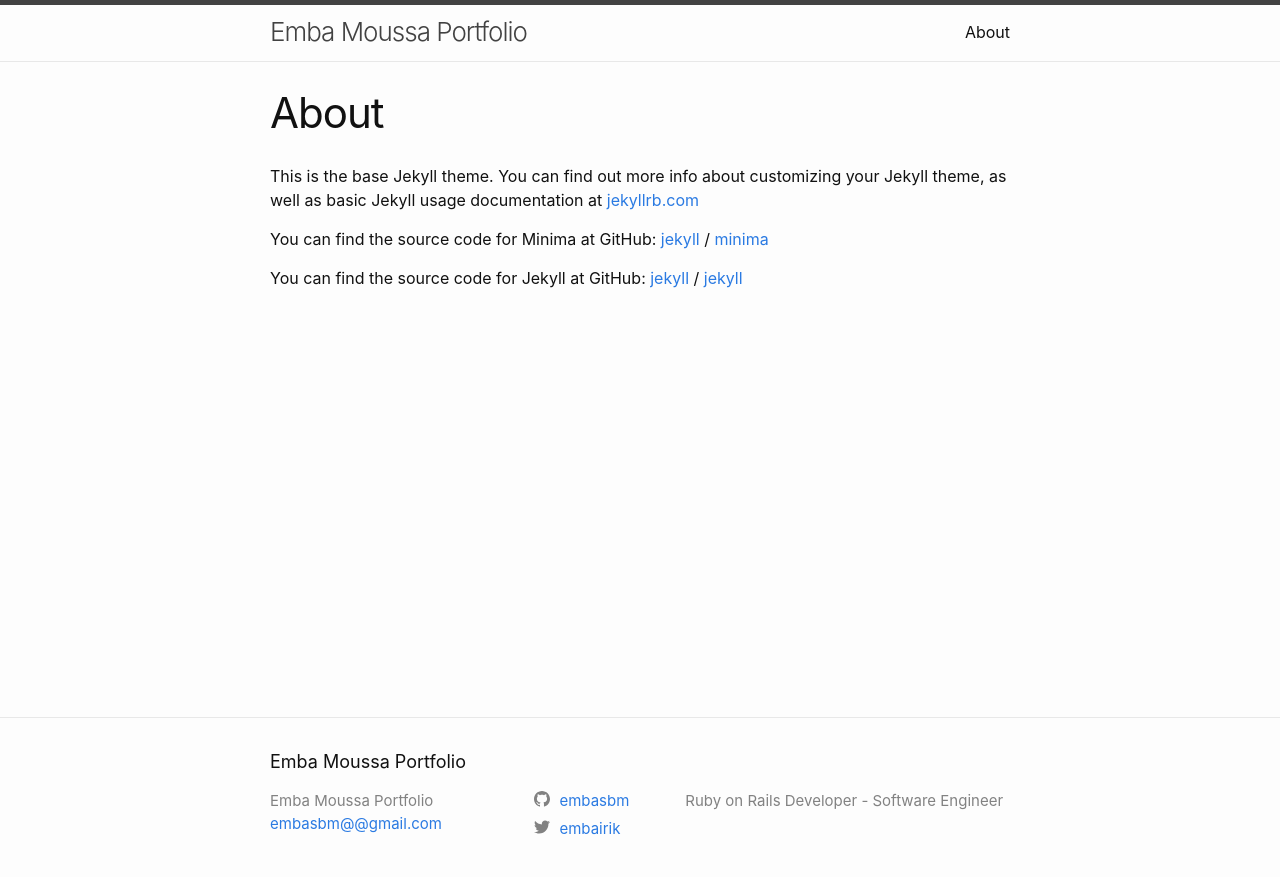
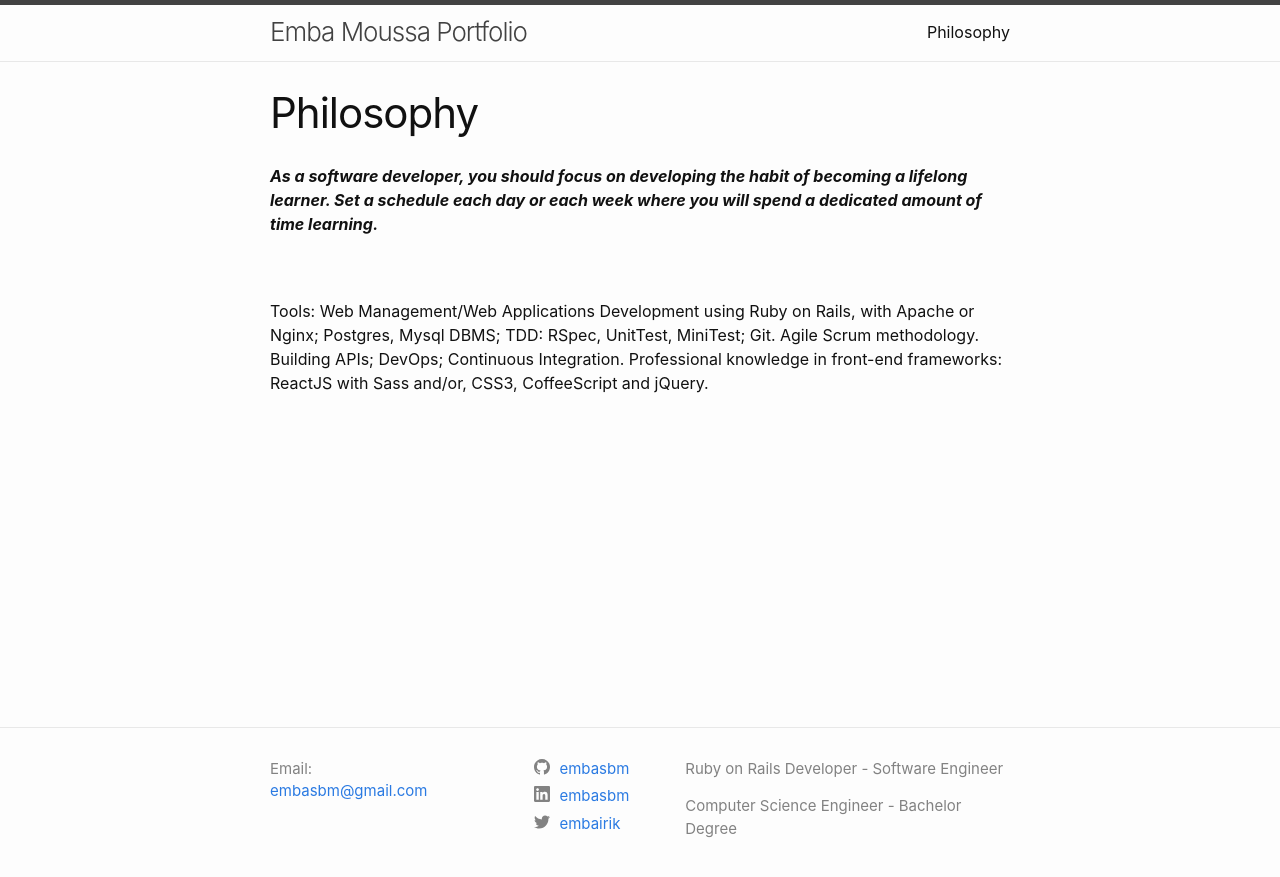
Before and after one commit to embasbm/embasbm.github.io, a Jekyll site: the page built from about.md, in a window 1280 px wide. Shown: the top 877 px of the page. Built offline with Jekyll 4.4.1, drawn with Linux system fonts in a browser that asks for light colours.

Commit message:
add custom content

```diff
--- a/_config.yml
+++ b/_config.yml
@@ -14,7 +14,7 @@
 # You can create any custom variable you would like, and they will be accessible
 # in the templates via {{ site.myvariable }}.
 title: Emba Moussa Portfolio
-email: embasbm@@gmail.com
+email: embasbm@gmail.com
 description: >- # this means to ignore newlines until "baseurl:"
   Ruby on Rails Developer - Software Engineer
 
@@ -22,6 +22,7 @@ baseurl: "" # the subpath of your site, e.g. /blog
 url: "https://embasbm.github.io" # the base hostname & protocol for your site, e.g. http://example.com
 twitter_username: embairik
 github_username:  embasbm
+linkedin_username: embasbm
 
 # Build settings
 markdown: kramdown
--- a/_includes/footer.html
+++ b/_includes/footer.html
@@ -3,17 +3,11 @@
 
   <div class="wrapper">
 
-    <h2 class="footer-heading">{{ site.title | escape }}</h2>
-
     <div class="footer-col-wrapper">
       <div class="footer-col footer-col-1">
         <ul class="contact-list">
           <li class="p-name">
-            {%- if site.author -%}
-              {{ site.author | escape }}
-            {%- else -%}
-              {{ site.title | escape }}
-            {%- endif -%}
+            Email:
             </li>
             {%- if site.email -%}
             <li><a class="u-email" href="mailto:{{ site.email }}">{{ site.email }}</a></li>
@@ -27,6 +21,7 @@
 
       <div class="footer-col footer-col-3">
         <p>{{- site.description | escape -}}</p>
+        <p>Computer Science Engineer - Bachelor Degree</p>
       </div>
     </div>
 
--- a/_layouts/home.html
+++ b/_layouts/home.html
@@ -10,7 +10,7 @@ layout: default
   {{ content }}
 
   {%- if site.posts.size > 0 -%}
-    <h2 class="post-list-heading">{{ page.list_title | default: "Posts" }}</h2>
+    <h2 class="post-list-heading">{{ page.list_title | default: "Projects" }}</h2>
     <ul class="post-list">
       {%- for post in site.posts -%}
       <li>
@@ -27,8 +27,6 @@ layout: default
       </li>
       {%- endfor -%}
     </ul>
-
-    <p class="rss-subscribe">subscribe <a href="{{ "/feed.xml" | relative_url }}">via RSS</a></p>
   {%- endif -%}
 
 </div>
--- a/about.md
+++ b/about.md
@@ -1,18 +1,13 @@
 ---
 layout: page
-title: About
-permalink: /about/
+title: Philosophy
+permalink: /philosophy/
 ---
 
-This is the base Jekyll theme. You can find out more info about customizing your Jekyll theme, as well as basic Jekyll usage documentation at [jekyllrb.com](https://jekyllrb.com/)
-
-You can find the source code for Minima at GitHub:
-[jekyll][jekyll-organization] /
-[minima](https://github.com/jekyll/minima)
-
-You can find the source code for Jekyll at GitHub:
-[jekyll][jekyll-organization] /
-[jekyll](https://github.com/jekyll/jekyll)
+***As a software developer, you should focus on developing the habit of becoming a lifelong learner.
+Set a schedule each day or each week where you will spend a dedicated amount of time learning.***
 
 
-[jekyll-organization]: https://github.com/jekyll
+<br />
+<br />
+Tools: Web Management/Web Applications Development using Ruby on Rails, with Apache or Nginx; Postgres, Mysql DBMS; TDD: RSpec, UnitTest, MiniTest; Git. Agile Scrum methodology. Building APIs; DevOps; Continuous Integration. Professional knowledge in front-end frameworks: ReactJS with Sass and/or, CSS3, CoffeeScript and jQuery.
```
Also changed, not shown: _posts/2013-05-01-lined-media.md (added, +10 -0 lines), _posts/2014-07-01-intellicentrics.md (added, +11 -0 lines), _posts/2015-12-01-airtime-rewards.md (added, +11 -0 lines), _posts/2017-03-01-event-inc.md (added, +10 -0 lines), _posts/2018-09-01-factory3.md (added, +12 -0 lines), _posts/2019-03-11-welcome-to-jekyll.markdown (deleted, +0 -25 lines).
